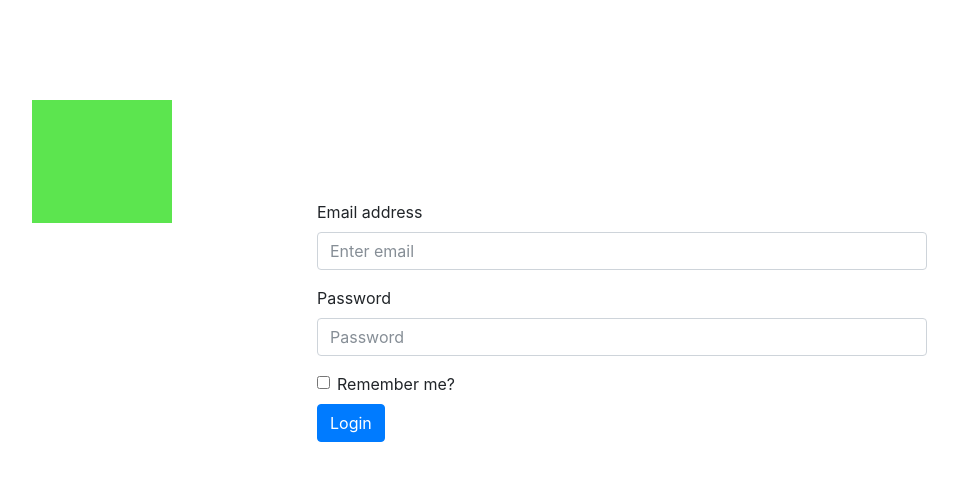
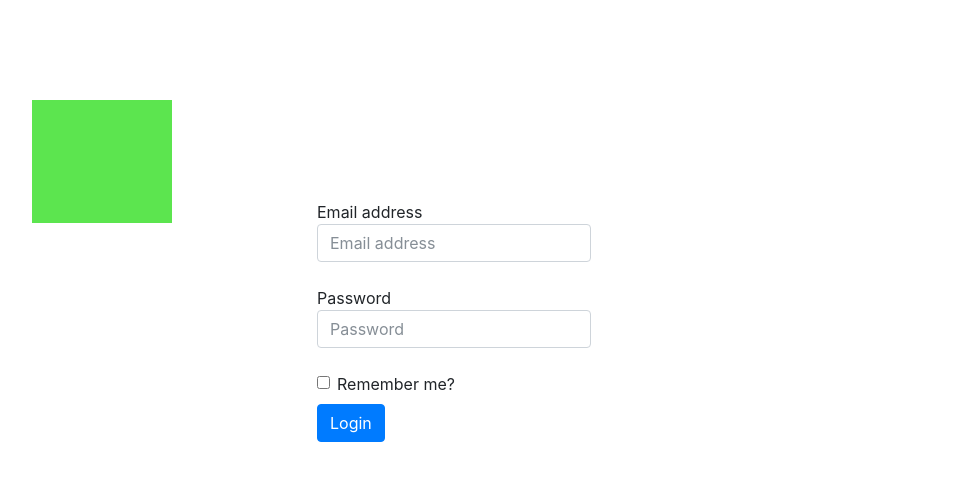
Before and after one commit to frbaroni/react-playground, a React (Create React App) app: page / in a window 1280 px wide. Shown: the top 480 px of the page, without its empty margins (3-961 px from the left). Built offline with nearby package versions, Linux system fonts and the light colour scheme.

Commit message:
Added success message to login component

```diff
--- a/src/components/App.js
+++ b/src/components/App.js
@@ -1,9 +1,24 @@
+import thunk from "redux-thunk";
+import { Provider } from "react-redux";
+import { createStore, applyMiddleware } from "redux";
+import { composeWithDevTools } from "redux-devtools-extension";
+
 import React, { Component } from "react";
+import playgroundApp from "../reducers";
 import LandingPage from "./LandingPage";
+
+let store = createStore(
+  playgroundApp,
+  composeWithDevTools(applyMiddleware(thunk))
+);
 
 class App extends Component {
   render() {
-    return <LandingPage />;
+    return (
+      <Provider store={store}>
+        <LandingPage />
+      </Provider>
+    );
   }
 }
 
--- a/src/components/Login.js
+++ b/src/components/Login.js
@@ -26,39 +26,46 @@ export class Login extends Component {
     this.props.login({ ...this.state });
   };
 
-  mayRenderError = () => {
-    if (!this.props.error) {
-      return false;
-    }
+  renderError = () => {
     return (
-      <div className="alert alert-danger">
-        <strong>Error!</strong> invalid credentials.
-      </div>
+      this.props.error && (
+        <div className="alert alert-danger">
+          <strong>Error!</strong> invalid credentials.
+        </div>
+      )
     );
   };
+
+  renderSuccess = () => {
+    return (
+      this.props.success && (
+        <div className="alert alert-success">
+          <strong>Success!</strong> you're being redirected.
+        </div>
+      )
+    );
+  };
+
+  renderInput = (type, caption, onChange) => (
+    <div className="form-group">
+      <label>
+        {caption}
+        <input
+          type={type}
+          className="form-control"
+          placeholder={caption}
+          onChange={onChange}
+        />
+      </label>
+    </div>
+  );
 
   render() {
     return (
       <div className="form col-md-6 offset-md-3 col-sm-12 push-sm-12">
         <form>
-          <div className="form-group">
-            <label htmlFor="exampleInputEmail1">Email address</label>
-            <input
-              type="email"
-              className="form-control"
-              placeholder="Enter email"
-              onChange={this.onEmail}
-            />
-          </div>
-          <div className="form-group">
-            <label htmlFor="exampleInputPassword1">Password</label>
-            <input
-              type="password"
-              className="form-control"
-              placeholder="Password"
-              onChange={this.onPassword}
-            />
-          </div>
+          {this.renderInput("email", "Email address", this.onEmail)}
+          {this.renderInput("password", "Password", this.onPassword)}
           <div className="form-check">
             <label className="form-check-label">
               <input
@@ -76,7 +83,8 @@ export class Login extends Component {
           >
             Login
           </button>
-          {this.mayRenderError()}
+          {this.renderError()}
+          {this.renderSuccess()}
         </form>
       </div>
     );
@@ -85,6 +93,7 @@ export class Login extends Component {
 
 Login.propTypes = {
   error: PropTypes.bool.isRequired,
+  success: PropTypes.bool.isRequired,
   login: PropTypes.func.isRequired
 };
 
--- a/src/components/LoginContainer.js
+++ b/src/components/LoginContainer.js
@@ -4,7 +4,8 @@ import { Login } from "./Login";
 
 function mapStateToProps(state) {
   return {
-    error: state.auth.error
+    error: state.auth.error,
+    success: state.auth.success
   };
 }
 
--- a/src/index.js
+++ b/src/index.js
@@ -1,23 +1,8 @@
 import React from "react";
 import ReactDOM from "react-dom";
-import thunk from "redux-thunk";
-import { Provider } from "react-redux";
-import { createStore, applyMiddleware } from "redux";
-import { composeWithDevTools } from "redux-devtools-extension";
 import "./styles/App.css";
 import App from "./components/App";
-import playgroundApp from "./reducers";
 import registerServiceWorker from "./registerServiceWorker";
 
-let store = createStore(
-  playgroundApp,
-  composeWithDevTools(applyMiddleware(thunk))
-);
-
-ReactDOM.render(
-  <Provider store={store}>
-    <App />
-  </Provider>,
-  document.getElementById("root")
-);
+ReactDOM.render(<App />, document.getElementById("root"));
 registerServiceWorker();
--- a/src/reducers/authReducer.js
+++ b/src/reducers/authReducer.js
@@ -6,6 +6,7 @@ import {
 
 const INITIAL_STATE = {
   error: false,
+  success: false,
   token: undefined
 };
 
@@ -16,6 +17,8 @@ export default function authReducer(state = INITIAL_STATE, action) {
     case AUTH_LOGGED_IN:
       return {
         ...state,
+        success: true,
+        error: false,
         token: action.token
       };
     case AUTH_LOGIN_FAILED:
```
